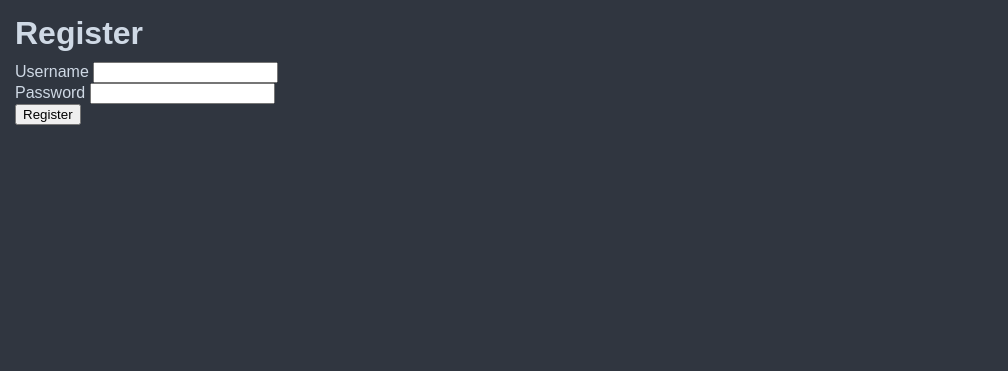
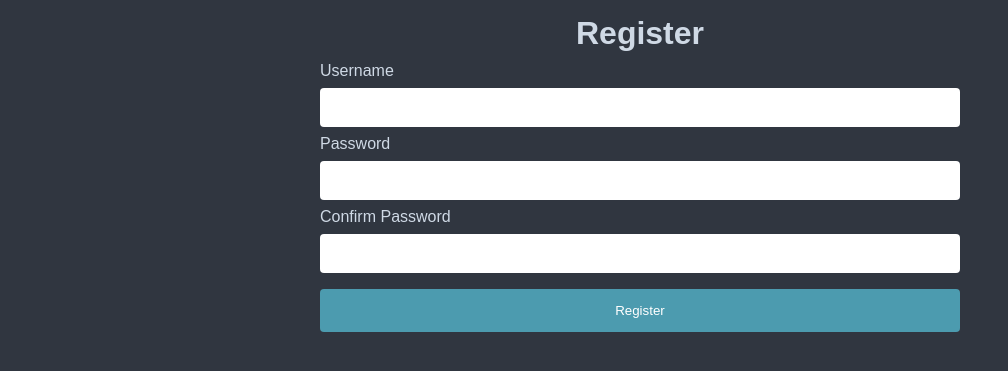
Before and after one commit to ver09934/lslga-inspect, a Flask app: page /user/register in a window 1280 px wide. Shown: the part 40-411 px from the top of the page, without its empty margins (0-1008 px from the left). Run offline with Flask 2, Linux system fonts and the light colour scheme.

Commit message:
Improve user login/register

```diff
--- a/lslga_inspect/static/style.css
+++ b/lslga_inspect/static/style.css
@@ -17,15 +17,18 @@ Padding orders:
 */
 
 html, body {
+    font-family: sans-serif;
     position: relative;
     margin: 0px;
     padding: 0px;
-
     /* color: #E0E0E0;
     background-color: #333333; */
     color: #cfd9e5;
     background-color: #303640;
-    font-family: sans-serif;
+}
+
+a {
+    color: #75aaff
 }
 
 #main {
@@ -33,10 +36,6 @@ html, body {
     margin-top: 40px; /* This is very empirical */
     padding: 15px 15px 15px 15px;
     /* border: 2px solid #00ff00; */
-}
-
-a {
-    color: #75aaff
 }
 
 /* --- Navbar --- */
@@ -59,6 +58,7 @@ nav li {
     display: inline-block;
     position: relative;
     padding: 0px 0px 0px 15px;
+    color: #bdbdbd;
     /* color: #000000; */
 }
 
@@ -85,3 +85,47 @@ nav a:hover {
     padding: 0px 0px 10px 0px;
     margin: 0px;
 }
+
+.center-text {
+    text-align: center;
+}
+
+/* --- Register/Login Form --- */
+
+#user-form {
+    width: 40em;
+    margin: auto;
+}
+
+#user-form input[type=text],
+#user-form input[type=password] {
+    width: 100%;
+    padding: 12px 12px;
+    margin: 8px 0px;
+    display: inline-block;
+    border: none;
+    border-radius: 4px;
+    box-sizing: border-box;
+}
+
+#user-form input[type=submit] {
+    width: 100%;
+    background-color: #4c9baf;
+    color: #ffffff;
+    padding: 14px 20px;
+    margin: 8px 0px;
+    border: none;
+    border-radius: 4px;
+}
+
+#user-form input[type=submit]:hover {
+    background-color: #488fa1;
+}
+
+#user-form .flash {
+    margin: 1em 0em;
+    padding: 1em;
+    color: #000000;
+    background-color: #a4b2ff;
+    border: 2px solid #3c4ac7;
+}
--- a/lslga_inspect/templates/base.html
+++ b/lslga_inspect/templates/base.html
@@ -21,9 +21,12 @@
         </nav>
         <div id="main">
 
+            <!-- NOTE: Instead, use this in the extending templates -->
+            <!--
             {% for message in get_flashed_messages() %}
                 <div class="flash">{{ message }}</div>
             {% endfor %}
+            -->
 
             {% block content %}{% endblock %}
 
--- a/lslga_inspect/templates/user.html
+++ b/lslga_inspect/templates/user.html
@@ -9,22 +9,35 @@
 {% endblock %}
 
 {% block content %}
-    {% if action == "register" %}
-        <h1 class="title">Register</h1>
-    {% elif action == "login" %}
-        <h1 class="title">Log In</h1>
-    {% endif %}
-    <form method="post">
+
+    <form id="user-form" method="post">
+
+        {% if action == "register" %}
+            <h1 class="title center-text">Register</h1>
+        {% elif action == "login" %}
+            <h1 class="title center-text">Log In</h1>
+        {% endif %}
+
+        {% for message in get_flashed_messages() %}
+            <div class="flash">{{ message }}</div>
+        {% endfor %}
+
         <label for="username">Username</label>
-        <input name="username" id="username" required>
-        <br/> <!-- TODO -->
+        <input type="text" name="username" id="username" required>
+
         <label for="password">Password</label>
         <input type="password" name="password" id="password" required>
-        <br/> <!-- TODO -->
+
+        {% if action == "register" %}
+            <label for="password">Confirm Password</label>
+            <input type="password" name="confirm-password" id="confirm-password" required>
+        {% endif %}
+
         {% if action == "register" %}
             <input type="submit" value="Register">
         {% elif action == "login" %}
             <input type="submit" value="Log In">
         {% endif %}
+
     </form>
 {% endblock %}
--- a/lslga_inspect/user.py
+++ b/lslga_inspect/user.py
@@ -14,12 +14,17 @@ def register():
     if request.method == 'POST':
         username = request.form['username']
         password = request.form['password']
+        confirm_password = request.form['confirm-password']
         db = get_db()
         error = None
         if not username:
             error = 'Username is required.'
         elif not password:
             error = 'Password is required.'
+        elif not confirm_password:
+            error = 'Password confirm is required.'
+        elif password != confirm_password:
+            error = 'Passwords must match.'
         elif db.execute(
             'SELECT id FROM user WHERE username = ?', (username,)
         ).fetchone() is not None:
@@ -30,8 +35,17 @@ def register():
                 (username, generate_password_hash(password))
             )
             db.commit()
-            return redirect(url_for('user.login'))
-        flash(error)
+            # Log the user in directly
+            user = db.execute(
+                'SELECT * FROM user WHERE username = ?', (username,)
+            ).fetchone()
+            session.clear()
+            session['user_id'] = user['id']
+            return redirect(url_for('inspect.index'))
+            # Or, redirect them to the login page
+            # return redirect(url_for('user.login'))
+        else:
+            flash(error)
     return render_template('user.html', action="register")
 
 @bp.route('/login', methods=('GET', 'POST'))
```
